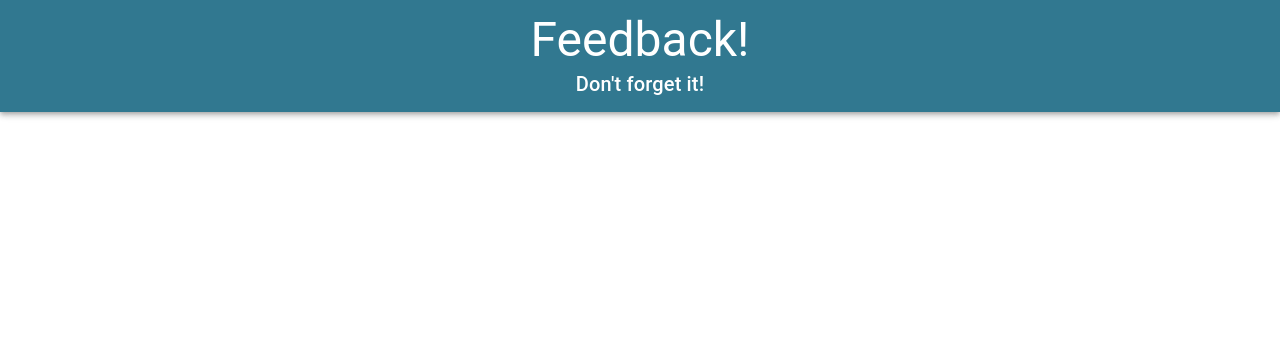
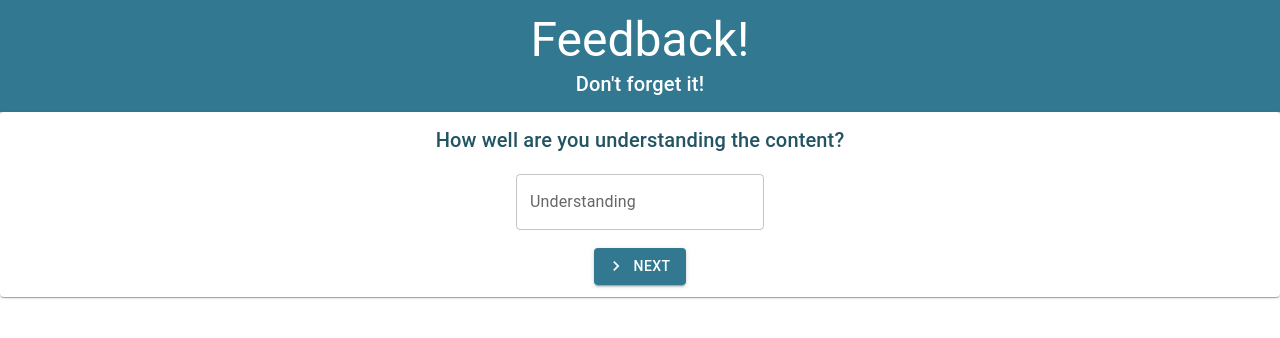
Before and after one commit to lonsnw/redux-feedback-loop, a React (Vite) app: page /understanding in a window 1280 px wide. Shown: the top 338 px of the page. Built offline with nearby package versions, Linux system fonts and the light colour scheme.

Commit message:
Adding basic framework for each component with input

```diff
--- a/package.json
+++ b/package.json
@@ -5,6 +5,7 @@
   "dependencies": {
     "@emotion/react": "^11.11.4",
     "@emotion/styled": "^11.11.5",
+    "@mui/icons-material": "^5.15.15",
     "@mui/material": "^5.15.15",
     "axios": "^0.21.1",
     "express": "^4.17.1",
--- a/src/components/App/App.jsx
+++ b/src/components/App/App.jsx
@@ -30,12 +30,18 @@ function App() {
       <ThemeProvider theme={theme}>
         <Header />
         <Router>
-            <Route exact path="/" element={<Feeling />}/>
-            <Route path="/understanding" element={<Understanding />}/>
-            <Route path="/support" element={<Support />}/>
-            <Route path="/comments" element={<Comments />}/>
-            <Route path="/review" element={<Review />}/>
-            <Route path="/success" element={<Success />}/>
+            <Route exact path="/">
+              <Feeling /> </Route>
+            <Route path="/understanding">
+              <Understanding /> </Route>
+            <Route path="/support">
+              <Support /> </Route>
+            <Route path="/comments">
+              <Comments /> </Route>
+            <Route path="/review">
+              <Review /> </Route>
+            <Route path="/success">
+              <Success /> </Route>
         </Router>
       </ThemeProvider>
     </div>
--- a/src/components/Comments/Comments.jsx
+++ b/src/components/Comments/Comments.jsx
@@ -1,8 +1,24 @@
+import { Typography, Stack, Card, TextField, Button } from '@mui/material';
+import NavigateNextOutlinedIcon from '@mui/icons-material/NavigateNextOutlined';
+
 function Comments() {
 
     return(
-        <>
-        </>
+        <div>
+            <Card>
+                <Stack direction="column" justifyContent="space-evenly" alignItems="center" sx={{ padding: 1 }}>
+                    <Typography variant="h6" color="primary.dark">Are there any comments that you want to leave?</Typography>
+                    <br />
+                    <TextField
+                    fullWidth
+                    id="comments"
+                    label="Comments"
+                    />
+                    <br />
+                    <Button startIcon={<NavigateNextOutlinedIcon />} variant="contained" color='primary'>Next</Button>
+                </Stack>
+           </Card>
+        </div>
     )
 }
 
--- a/src/components/Feeling/Feeling.jsx
+++ b/src/components/Feeling/Feeling.jsx
@@ -1,8 +1,24 @@
+import { Typography, Stack, Card, TextField, Button } from '@mui/material';
+import NavigateNextOutlinedIcon from '@mui/icons-material/NavigateNextOutlined';
+
 function Feeling() {
 
     return(
-        <>
-        </>
+        <div>
+            <Card>
+                <Stack direction="column" justifyContent="space-evenly" alignItems="center" sx={{ padding: 1 }}>
+                    <Typography variant="h6" color="primary.dark">How are you feeling today?</Typography>
+                    <br />
+                    <TextField
+                    id="feeling"
+                    label="Feeling"
+                    type="number"
+                    />
+                    <br />
+                    <Button startIcon={<NavigateNextOutlinedIcon />} variant="contained" color='primary'>Next</Button>
+                </Stack>
+            </Card>
+        </div>
     )
 }
 
--- a/src/components/Support/Support.jsx
+++ b/src/components/Support/Support.jsx
@@ -1,8 +1,24 @@
+import { Typography, Stack, Card, TextField, Button } from '@mui/material';
+import NavigateNextOutlinedIcon from '@mui/icons-material/NavigateNextOutlined';
+
 function Support() {
 
     return(
-        <>
-        </>
+        <div>
+            <Card>
+                <Stack direction="column" justifyContent="space-evenly" alignItems="center" sx={{ padding: 1 }}>
+                    <Typography variant="h6" color="primary.dark">How well are you being supported?</Typography>
+                    <br />
+                    <TextField
+                    id="support"
+                    label="Support"
+                    type="number"
+                    />
+                    <br />
+                    <Button startIcon={<NavigateNextOutlinedIcon />} variant="contained" color='primary'>Next</Button>
+                </Stack>
+           </Card>
+        </div>
     )
 }
 
--- a/src/components/Understanding/Understanding.jsx
+++ b/src/components/Understanding/Understanding.jsx
@@ -1,8 +1,24 @@
+import { Typography, Stack, Card, TextField, Button } from '@mui/material';
+import NavigateNextOutlinedIcon from '@mui/icons-material/NavigateNextOutlined';
+
 function Understanding() {
 
     return(
-        <>
-        </>
+        <div>
+            <Card>
+                <Stack direction="column" justifyContent="space-evenly" alignItems="center" sx={{ padding: 1 }}>
+                    <Typography variant="h6" color="primary.dark">How well are you understanding the content?</Typography>
+                    <br />
+                    <TextField
+                    id="understanding"
+                    label="Understanding"
+                    type="number"
+                    />
+                    <br />
+                    <Button startIcon={<NavigateNextOutlinedIcon />} variant="contained" color='primary'>Next</Button>
+                </Stack>
+           </Card>
+        </div>
     )
 }
 
```
Also changed, not shown: 1 other file (tests, documents, lock files or other folders).
